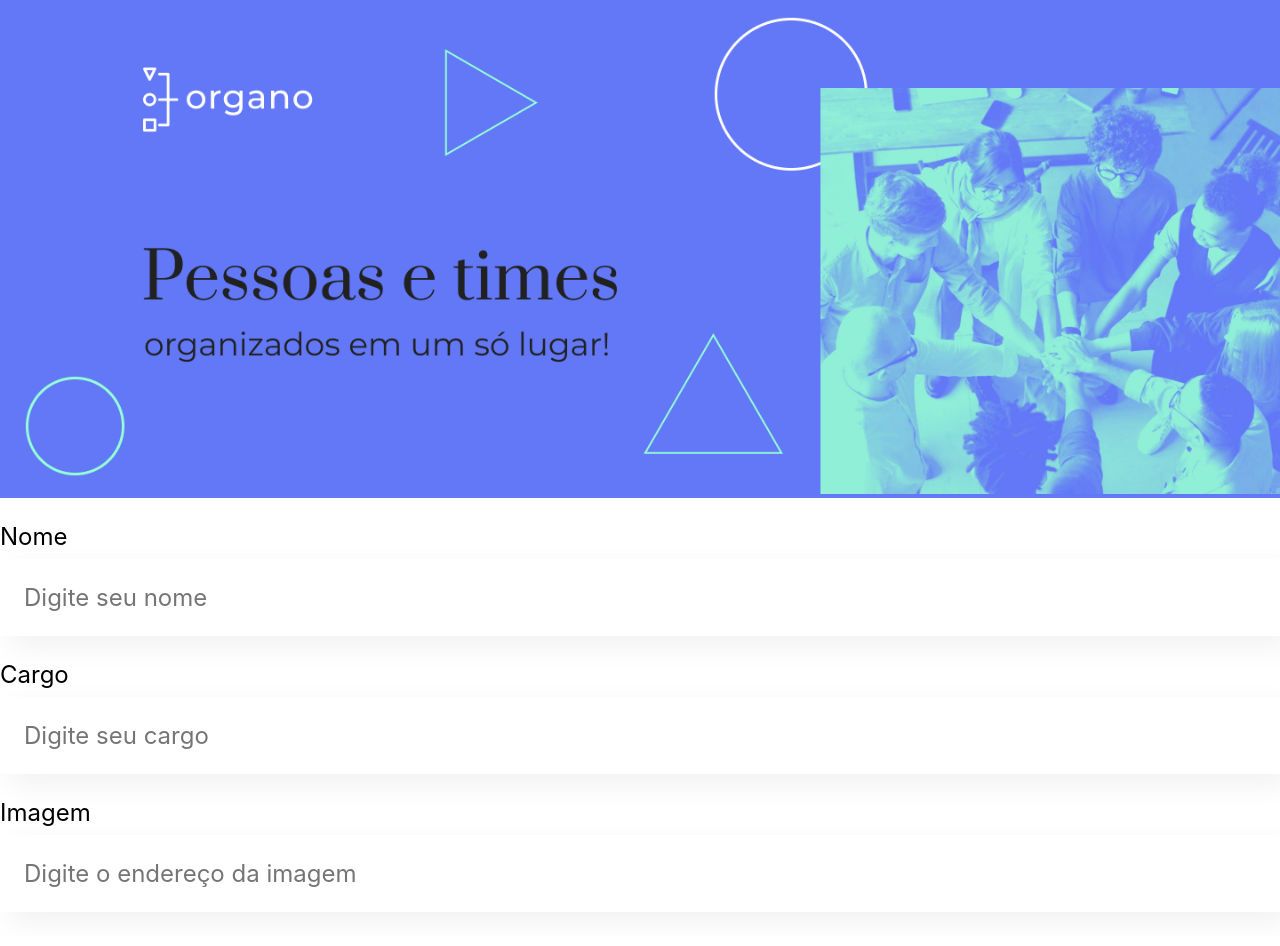
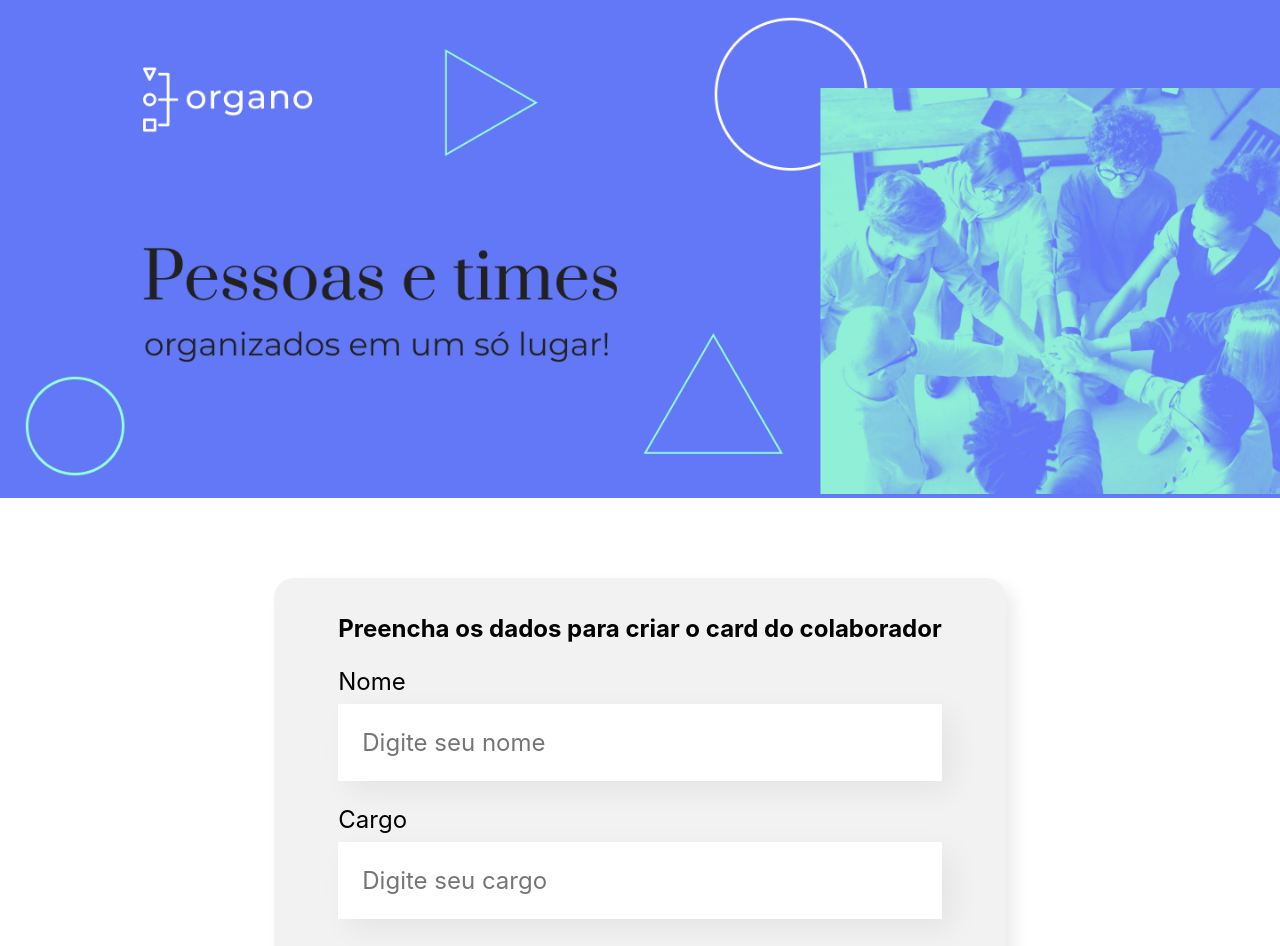
Before and after one commit to rafaelpequino/organo, a React (Create React App) app: page / in a window 1280 px wide. Shown: the top 946 px of the page. Built offline with nearby package versions, Linux system fonts and the light colour scheme.

Commit message:
Cria o component Formulario

```diff
--- a/src/components/Formulario/Formulario.css
+++ b/src/components/Formulario/Formulario.css
@@ -0,0 +1,13 @@
+.formulario {
+    display: flex;
+    justify-content: center;
+    margin: 80px 0;
+}
+
+.formulario form {
+    max-width: 80%;
+    background-color: #f2f2f2;
+    border-radius: 20px;
+    padding: 36px 64px;
+    box-shadow: 8px 8px 16px rgba(0, 0, 0, 0.08);
+}
--- a/src/components/Formulario/index.js
+++ b/src/components/Formulario/index.js
@@ -3,8 +3,9 @@ import CampoTexto from '../CampoTexto/';
 
 const Formulario = () => {
     return (
-        <section>
+        <section className='formulario'>
             <form>
+                <h2>Preencha os dados para criar o card do colaborador</h2>
                 <CampoTexto label='Nome' placeholder='Digite seu nome' />
                 <CampoTexto label='Cargo' placeholder='Digite seu cargo' />
                 <CampoTexto label='Imagem' placeholder='Digite o endereço da imagem' />
```
